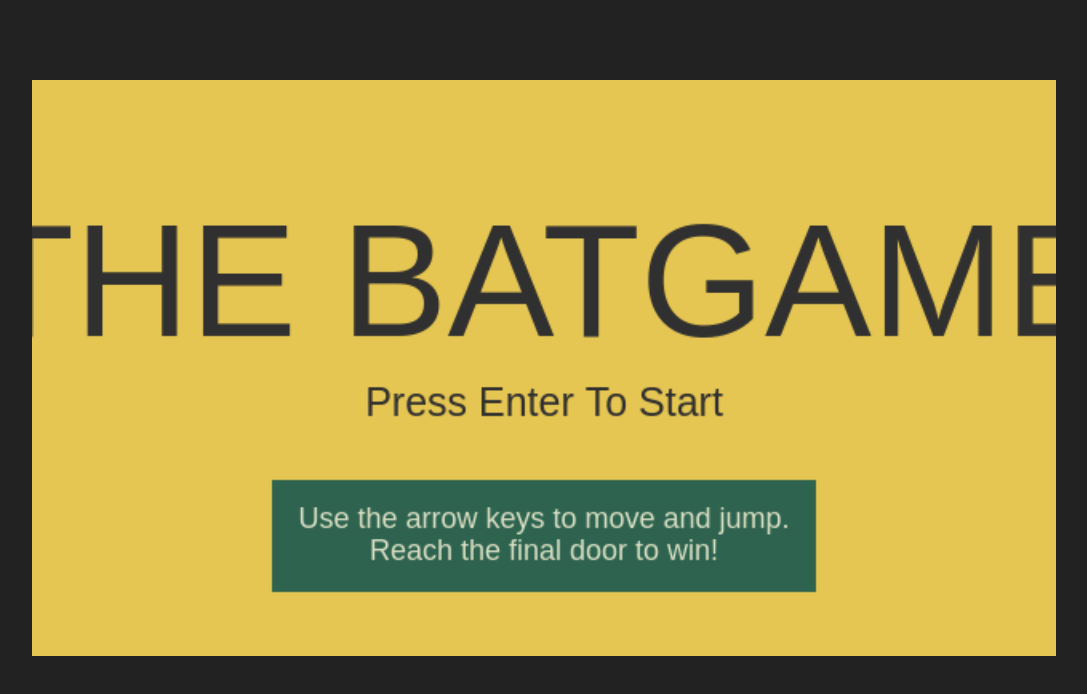
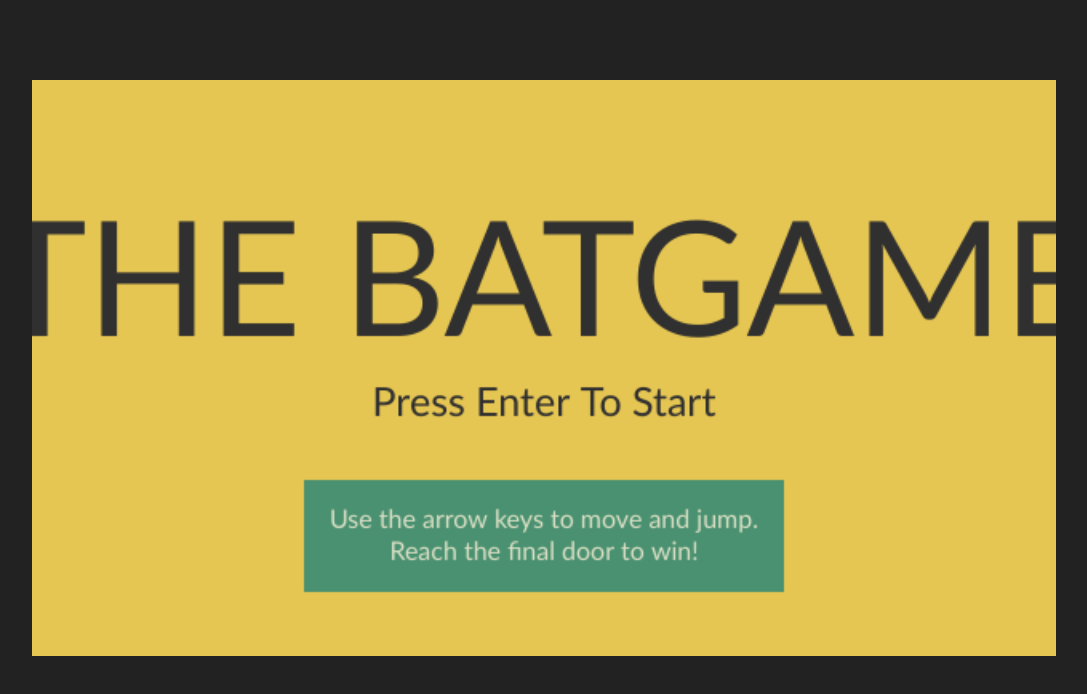
Before and after one commit to ideens/platform-game, a plain HTML site: page index.html in a window 1280 px wide. Shown: the whole page, without its empty margins (96-1183 px from the left). Drawn offline with Linux system fonts and the light colour scheme.

Commit message:
edited fallback fonts

```diff
--- a/game.js
+++ b/game.js
@@ -391,23 +391,24 @@ document.addEventListener ("keyup", function(e){
 
 // Start page title
 function introScreen(){
+
     context.fillStyle = "#e6c653"
     context.fillRect(0, 0, canvas.width, canvas.height)
-    context.font = "100px VT323, Arial"
+    context.font = "100px VT323, Trebuchet MS"
     context.fillStyle = "#303030"
     context.textAlign = "center"
     context.fillText("THE BATGAME", canvas.width/2, canvas.height/2-20)
-    context.font = "25px VT323,Arial"
+    context.font = "25px VT323,Trebuchet MS"
     context.fillStyle = "#303030"
     context.textAlign = "center"
     context.fillText("Press Enter To Start", canvas.width/2, canvas.height/2 + 30)
-    context.fillStyle = "#2d634f"
-    context.fillRect(150, 250, canvas.width-300, 70)
-    context.font = "18px VT323, Arial"
+    context.fillStyle = "#4a9171"
+    context.fillRect(170, 250, canvas.width-340, 70)
+    context.font = "16px VT323, Trebuchet MS"
     context.fillStyle = "#dbe0c5"
     context.textAlign = "center"
     context.fillText("Use the arrow keys to move and jump.", canvas.width/2, canvas.height/2 + 100)
-    context.font = "18px VT323, Arial"
+    context.font = "16px VT323, Trebuchet MS"
     context.fillStyle = "#dbe0c5"
     context.textAlign = "center"
     context.fillText("Reach the final door to win!", canvas.width/2, canvas.height/2 + 120)
--- a/index.html
+++ b/index.html
@@ -6,6 +6,9 @@
     <meta name="viewport" content="width=device-width, initial-scale=1.0">
     <title>Platform Game</title>
     <link rel="stylesheet" href="style.css">
+    <link rel="preconnect" href="https://fonts.googleapis.com">
+    <link rel="preconnect" href="https://fonts.gstatic.com" crossorigin>
+    <link href="https://fonts.googleapis.com/css2?family=VT323&display=swap" rel="stylesheet">
 </head>
 <body>
     <canvas id="game" width="640" height="360"></canvas>
```
